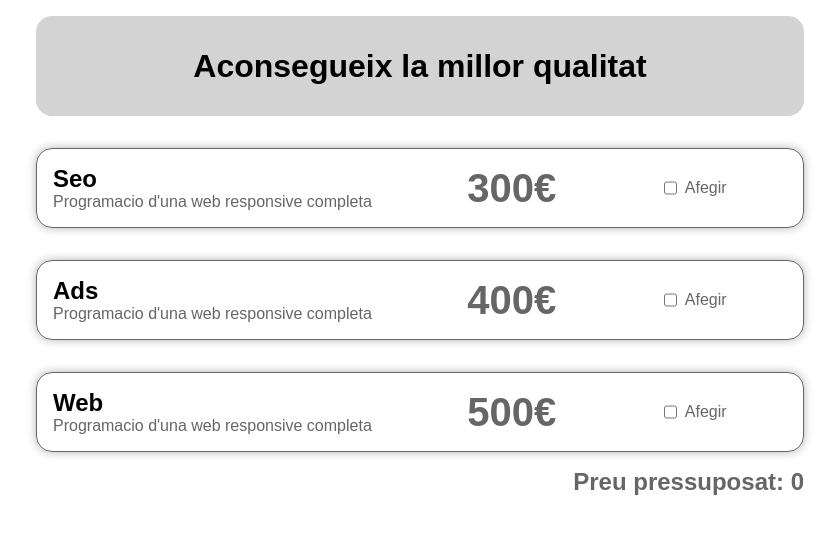
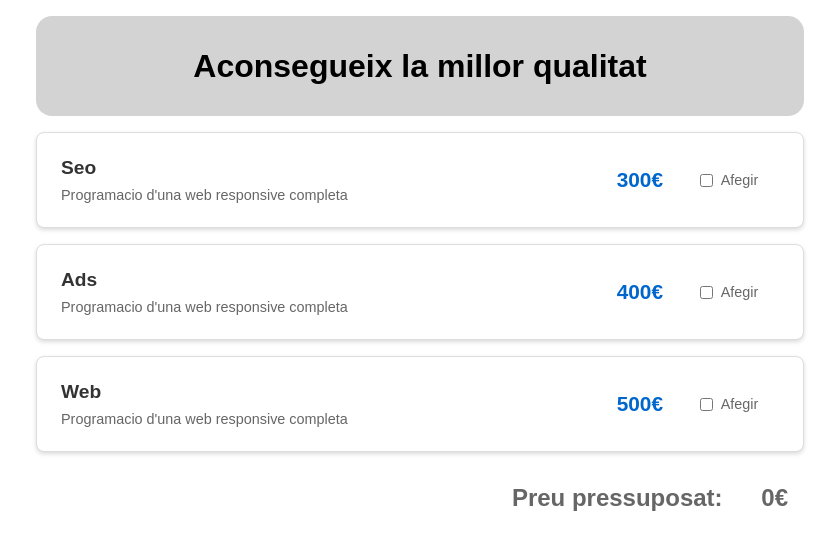
Before and after one commit to alejandrolemamarques/6.-Budget, a React (Vite) app: page / in a window 1280 px wide. Shown: the top 550 px of the page, without its empty margins (220-1059 px from the left). Built offline with nearby package versions, Linux system fonts and the light colour scheme.

Commit message:
Exercise 2 and 3: Add the option to select the number of pages and languages that the website service should include - Create a WebOptions component to render the input box, that can be set using +/- buttons - Pass WebOptions as a child to Checkbox

```diff
--- a/src/components/Checkbox.tsx
+++ b/src/components/Checkbox.tsx
@@ -8,21 +8,19 @@ interface CheckboxProps {
         description: string;
         price: number;
     };
-    onChange: (
-        serviceId: number,
-        isChecked: boolean
-    ) => void;
+    onChange: (serviceId: number, isChecked: boolean) => void;
     isSelected: boolean;
+    children?: React.ReactNode;
 }
 
-const Checkbox = ({ data, onChange, isSelected }: CheckboxProps) => {
-
+const Checkbox = ({ data, onChange, isSelected, children }: CheckboxProps) => {
     const handleChange = (e: React.ChangeEvent<HTMLInputElement>) => {
         onChange(data.id, e.target.checked);
     };
 
     return (
         <div className={styles.checkboxContainer}>
+            <div className={styles.mainContent}>
                 <div className={styles.checkboxTextContainer}>
                     <h2 className={styles.name}>{data.name}</h2>
                     <p className={styles.description}>{data.description}</p>
@@ -38,10 +36,17 @@ const Checkbox = ({ data, onChange, isSelected }: CheckboxProps) => {
                         checked={isSelected}
                         onChange={handleChange}
                     />
-                <label htmlFor={`checkbox-${data.id}`} className={styles.label}>
+                    <label
+                        htmlFor={`checkbox-${data.id}`}
+                        className={styles.label}
+                    >
                         Afegir
                     </label>
                 </div>
+            </div>
+            {isSelected && children && (
+                <div className={styles.optionsContainer}>{children}</div>
+            )}
         </div>
     );
 };
--- /dev/null
+++ b/src/components/WebOptions.tsx
@@ -0,0 +1,94 @@
+import React from "react";
+import styles from "./webOptions.module.css";
+
+interface WebOptionsProps {
+    onPagesChange: (pages: number) => void;
+    onLanguagesChange: (languages: number) => void;
+    pages: number;
+    languages: number;
+}
+
+const WebOptions: React.FC<WebOptionsProps> = ({
+    onPagesChange,
+    onLanguagesChange,
+    pages,
+    languages,
+}) => {
+    const handleValueChange = (
+        value: number,
+        onChange: (val: number) => void
+    ) => {
+        // Ensure the value is not less than 1
+        const newValue = Math.max(1, value);
+        onChange(newValue);
+    };
+
+    return (
+        <div className={styles.webOptionsContainer}>
+            <div className={styles.optionGroup}>
+                <label htmlFor="pages">Numero de pàgines:</label>
+                <button
+                    onClick={() => handleValueChange(pages - 1, onPagesChange)}
+                    className={styles.button}
+                    disabled={pages <= 1}
+                >
+                    -
+                </button>
+                <input
+                    type="number"
+                    id="pages"
+                    min="1"
+                    value={pages}
+                    onChange={(e) =>
+                        handleValueChange(
+                            parseInt(e.target.value) || 1,
+                            onPagesChange
+                        )
+                    }
+                    className={styles.input}
+                />
+                <button
+                    onClick={() => handleValueChange(pages + 1, onPagesChange)}
+                    className={styles.button}
+                >
+                    +
+                </button>
+            </div>
+            <div className={styles.optionGroup}>
+                <label htmlFor="languages">Numero d'idiomes:</label>
+                <button
+                    onClick={() =>
+                        handleValueChange(languages - 1, onLanguagesChange)
+                    }
+                    className={styles.button}
+                    disabled={languages <= 1}
+                >
+                    -
+                </button>
+                <input
+                    type="number"
+                    id="languages"
+                    min="1"
+                    value={languages}
+                    onChange={(e) =>
+                        handleValueChange(
+                            parseInt(e.target.value) || 1,
+                            onLanguagesChange
+                        )
+                    }
+                    className={styles.input}
+                />
+                <button
+                    onClick={() =>
+                        handleValueChange(languages + 1, onLanguagesChange)
+                    }
+                    className={styles.button}
+                >
+                    +
+                </button>
+            </div>
+        </div>
+    );
+};
+
+export default WebOptions;
--- a/src/components/checkbox.module.css
+++ b/src/components/checkbox.module.css
@@ -1,51 +1,73 @@
 .checkboxContainer {
-    display: grid;
-    grid-template-columns: 2fr 1fr 1fr;
-    align-items: center;
-    border: 1px solid #666;
-    border-radius: 1rem;
-    padding: 1rem;
-    margin: 1rem;
-    box-shadow: 0 0 10px 0 rgba(0, 0, 0, 0.3);
     width: 100%;
+    padding: 1.5rem;
+    background-color: white;
+    border: 1px solid #ddd;
+    border-radius: 8px;
+    margin-bottom: 1rem;
+    box-shadow: 0 2px 4px rgba(0, 0, 0, 0.15);
+
+    & .mainContent {
+        display: flex;
+        justify-content: space-between;
+        width: 100%;
+        align-items: center;
+        gap: 1rem;
+    }
 
     & .checkboxTextContainer {
-        display: flex;
-        flex-direction: column;
-        align-items: flex-start;
-        text-align: left;
+        flex: 1;
 
         & .name {
-            font-size: 1.5rem;
-            font-weight: bold;
+            font-size: 1.2rem;
+            margin: 0;
+            color: #333;
         }
 
         & .description {
-            font-size: 1rem;
+            margin: 0.5rem 0 0;
             color: #666;
+            font-size: 0.9rem;
         }
     }
 
     & .checkboxPriceContainer {
-        text-align: center;
+        min-width: 100px;
+        text-align: right;
 
         & .price {
-            font-size: 2.5rem;
+            font-size: 1.3rem;
             font-weight: bold;
-            color: #666;
-            text-align: center;
+            color: #0066cc;
+            margin: 0;
         }
     }
 
     & .checkboxInputContainer {
+        min-width: 100px;
         display: flex;
-        gap: 0.5rem;
+        align-items: center;
         justify-content: center;
 
+        & .checkboxInput {
+            margin-right: 0.5rem;
+        }
+
         & .label {
-            font-size: 1rem;
             color: #666;
+            font-size: 0.9rem;
         }
     }
 
+    & .optionsContainer {
+        display: flex;
+        justify-content: flex-end;
+        padding-top: 1rem;
+    }
+
+    & .totalContainer {
+        display: flex;
+        justify-content: center;
+        align-items: center;
+    }
 }
--- /dev/null
+++ b/src/components/webOptions.module.css
@@ -0,0 +1,48 @@
+.webOptionsContainer {
+    margin-top: 1rem;
+    padding: 1rem;
+
+    & .optionGroup {
+        margin-bottom: 1rem;
+        display: flex;
+        align-items: center;
+        gap: 1rem;
+
+        & label {
+            min-width: 150px;
+            font-size: 0.9rem;
+            color: #666;
+        }
+
+        & .button {
+            border: 1px solid #ddd;
+            border-radius: 20px;
+            width: 20px;
+            height: 20px;
+            font-size: 0.9rem;
+            color: #666;
+
+            &:hover {
+                background-color: #e8f3ff;
+            }
+
+            &:active {
+                background-color: #d6e9fd;
+            }
+        }
+    }
+
+    & .input {
+        padding: 0.5rem;
+        border: 1px solid #ddd;
+        border-radius: 4px;
+        width: 80px;
+        font-size: 0.9rem;
+
+        &:focus {
+            outline: none;
+            border-color: #0066cc;
+            box-shadow: 0 0 0 2px rgba(0, 102, 204, 0.2);
+        }
+    }
+}
--- a/src/pages/Calculator.tsx
+++ b/src/pages/Calculator.tsx
@@ -1,22 +1,37 @@
 import { useEffect, useState } from "react";
 import styles from "./calculator.module.css";
 import Checkbox from "../components/Checkbox";
+import WebOptions from "../components/WebOptions";
 import catalog from "../data/catalog.json";
 
 const Calculator = () => {
-    // capture the state of the checkboxes
     const [selectedServices, setSelectedServices] = useState<number[]>([]);
     const [totalPrice, setTotalPrice] = useState<number>(0);
+    const [webPages, setWebPages] = useState<number>(1);
+    const [webLanguages, setWebLanguages] = useState<number>(1);
+
+    const WEB_SERVICE_ID = 3;
+
 
     useEffect(() => {
-        setTotalPrice(
-            catalog.services
-                .filter((service) => selectedServices.includes(service.id))
-                .reduce((acc, service) => acc + service.price, 0)
-        );
-    }, [selectedServices]);
+        const calculatedPrice = catalog.services
+            .filter((service) => selectedServices.includes(service.id))
+            .reduce((acc, service) => {
+                if (service.id === WEB_SERVICE_ID) {
+                    // Base price + additional costs for pages and languages
+                    return (
+                        acc +
+                        service.price +
+                        (webPages - 1) * 30 +
+                        (webLanguages - 1) * 30
+                    );
+                }
+                return acc + service.price;
+            }, 0);
 
-    // handle the change of the checkboxes
+        setTotalPrice(calculatedPrice);
+    }, [selectedServices, webPages, webLanguages]);
+
     const handleCheckboxChange = (serviceId: number, isChecked: boolean) => {
         if (isChecked) {
             setSelectedServices([...selectedServices, serviceId]);
@@ -38,12 +53,22 @@ const Calculator = () => {
                             data={service}
                             onChange={handleCheckboxChange}
                             isSelected={selectedServices.includes(service.id)}
-                        />
+                        >
+                            {service.id === WEB_SERVICE_ID && (
+                                <WebOptions
+                                    pages={webPages}
+                                    languages={webLanguages}
+                                    onPagesChange={setWebPages}
+                                    onLanguagesChange={setWebLanguages}
+                                />
+                            )}
+                        </Checkbox>
                     ))}
                 </div>
                 <div className={styles.totalContainer}>
                     <h2 className={styles.totalText}>
-                        Preu pressuposat: {totalPrice}
+                        Preu pressuposat:{" "}
+                        <span className={styles.totalPrice}>{totalPrice}€</span>
                     </h2>
                 </div>
             </div>
--- a/src/pages/calculator.module.css
+++ b/src/pages/calculator.module.css
@@ -40,6 +40,8 @@
         & .totalContainer {
             display: flex;
             width: 100%;
+            padding: 0 1rem;
+            margin: 1rem 0;
             justify-content: flex-end;
             align-items: center;
 
@@ -47,6 +49,10 @@
                 font-size: 1.5rem;
                 font-weight: bold;
                 color: #666;
+
+                & .totalPrice {
+                    margin-left: 2rem;
+                }
             }
         }
     }
```
Lines whose indentation alone changed are shown as unchanged.
